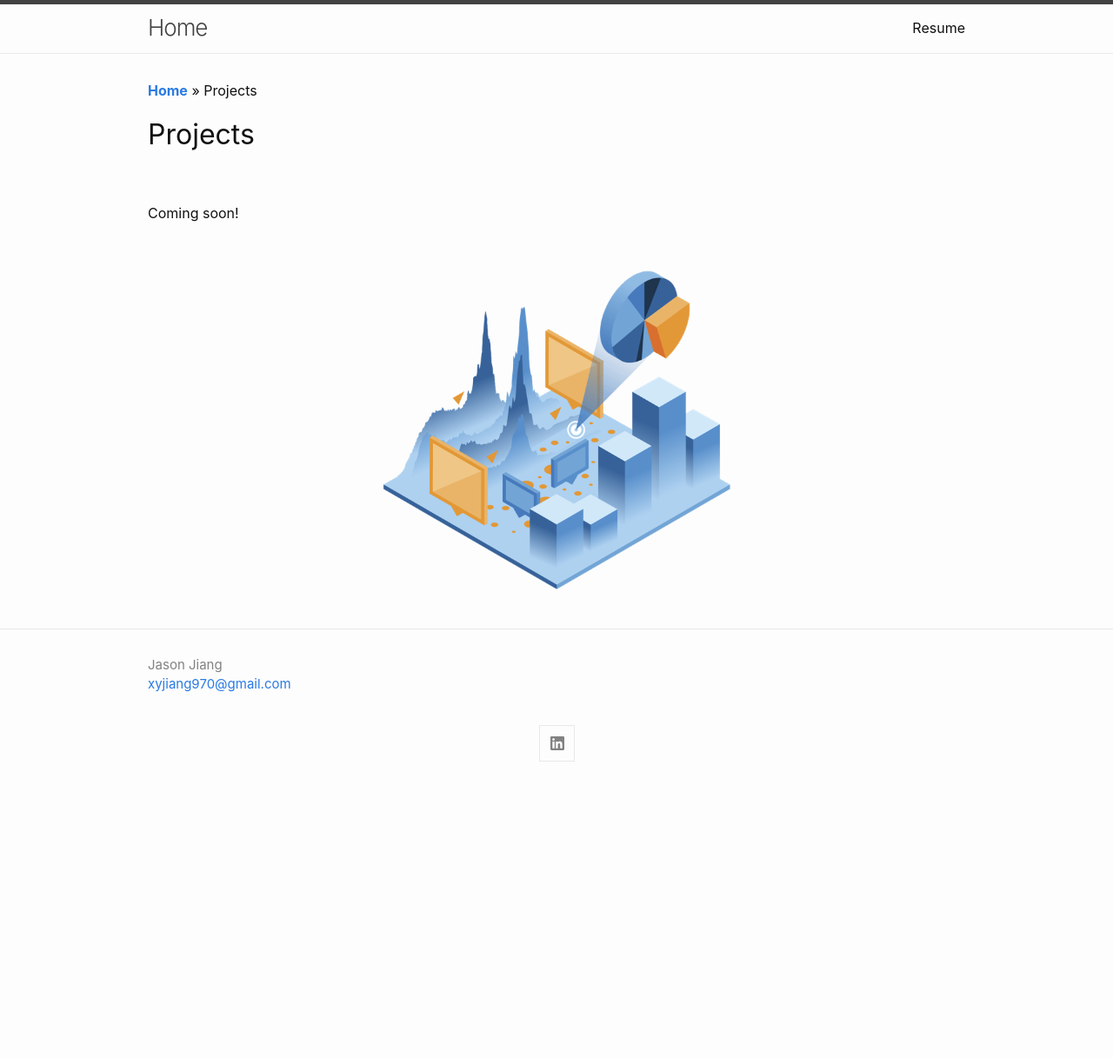
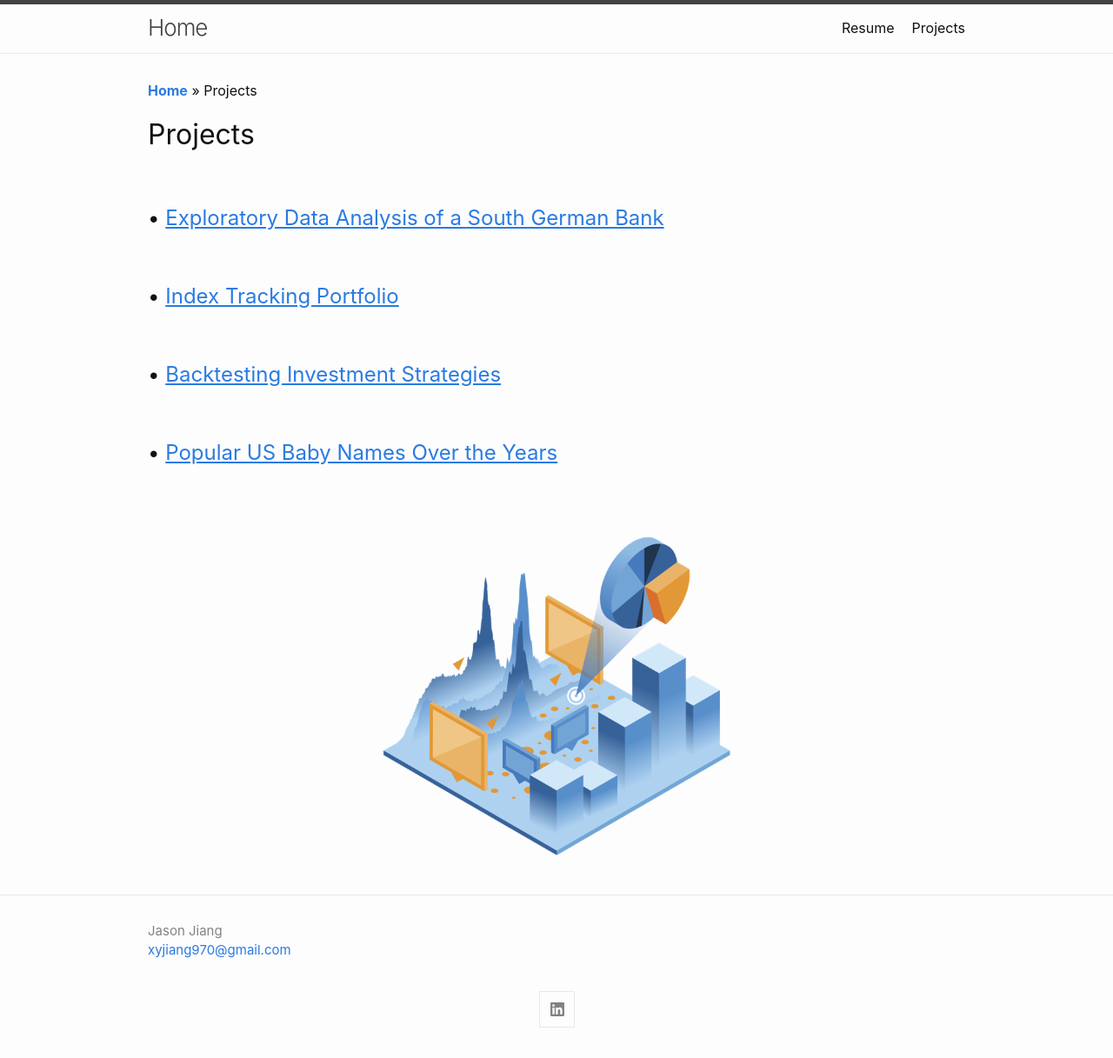
Before and after one commit to xyjiang970/xyjiang970.github.io, a Jekyll site: the page built from projects/projects_home.md, in a window 1280 px wide. Shown: the whole page at 87% size. Built offline with Jekyll 4.4.1, drawn with Linux system fonts in a browser that asks for light colours; before the commit the page ends 911 px from its top, so only the background shows below that.

Commit message:
Add files via upload

```diff
--- a/_config.yml
+++ b/_config.yml
@@ -50,10 +50,11 @@ minima:
 # If you want to link only specific pages in your header, uncomment
 # this and add the path to the pages in order as they should show up
 header_pages:
-#  - projects/projects_home.md
+ - resume_link.md
+ - projects/projects_home.md
 #  - blog_link.md
 #  - photography_link.md
- - resume_link.md
+
 
 # Build settings
 theme: minima
--- a/projects/projects_home.md
+++ b/projects/projects_home.md
@@ -9,22 +9,29 @@ description:
 
 <br>
 
-Coming soon!
-
-<!-- ## • Index Tracking Portfolio
-(<a href="#" target="_blank"><u>View notebook</u></a> \| <a href="#"><u>Download .ipynb file</u></a>)
+<H2>• <a href="https://nbviewer.org/github/xyjiang970/_notebooks/blob/main/Exploratory%20Data%20Analysis%20of%20a%20South%20German%20Bank.ipynb" target="_blank">
+<u>Exploratory Data Analysis of a South German Bank</u>
+</a></H2>
 
 <br>
 
-## • Backtesting Investment Strategies (US Stocks)
-(<a href="#" target="_blank"><u>View notebook</u></a> \| <a href="#"><u>Download .ipynb file</u></a>)
+<H2>• <a href="https://nbviewer.org/github/xyjiang970/_notebooks/blob/main/Index%20Tracking%20Portfolio.ipynb" target="_blank">
+<u>Index Tracking Portfolio</u>
+</a></H2>
 
 <br>
 
-## • Popular US Baby Names Over the Years
-(<a href="../popular_us_baby_names.html" target="_blank"><u>View notebook</u></a> \| <a href="#"><u>Download .ipynb file</u></a>) -->
-
+<H2>• <a href="https://nbviewer.org/github/xyjiang970/_notebooks/blob/main/Backtesting%20Investment%20Strategies.ipynb" target="_blank">
+<u>Backtesting Investment Strategies</u>
+</a></H2>
 
 <br>
 
+<H2>• <a href="https://nbviewer.org/github/xyjiang970/_notebooks/blob/main/Popular%20US%20Baby%20Names.ipynb" target="_blank">
+<u>Popular US Baby Names Over the Years</u>
+</a></H2>
+
+<br>
+<br>
+
 <img src="/projects/projects_page_image.png" alt="projects_page_image" width="400">
```
